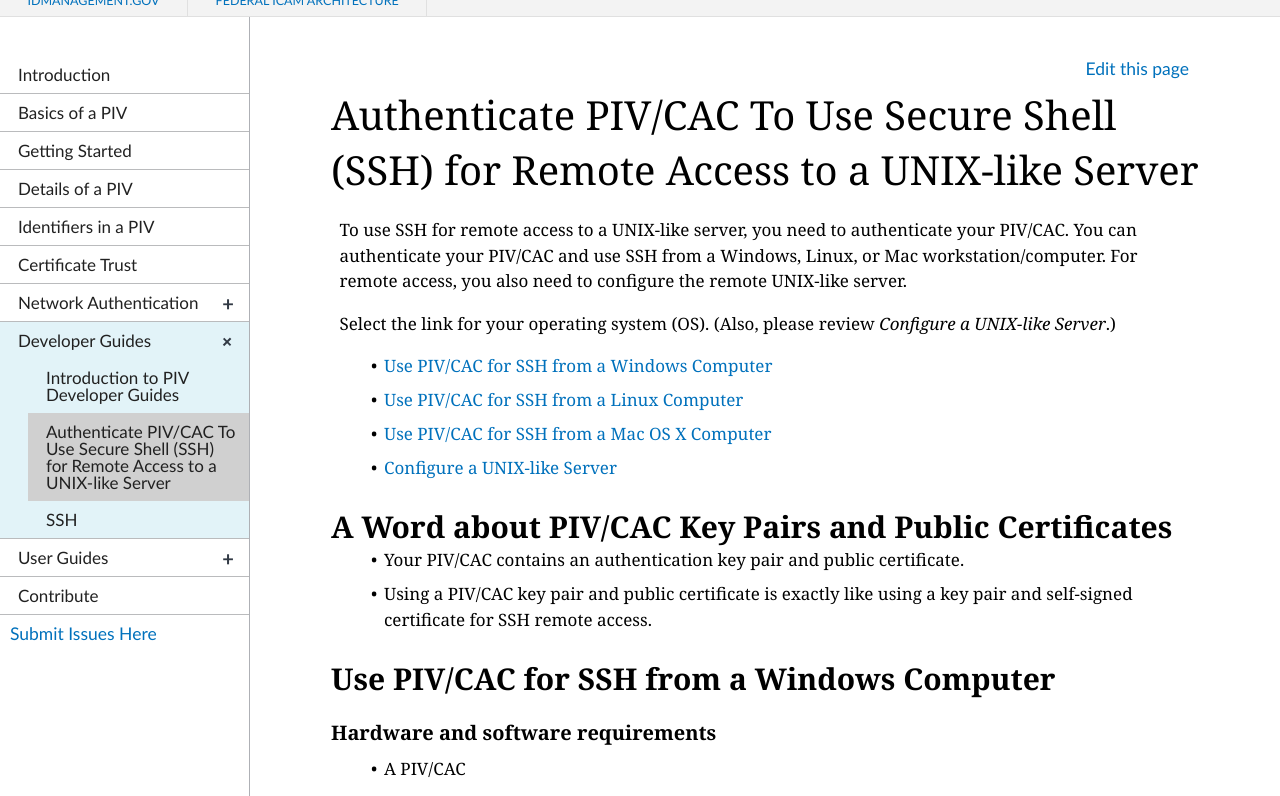
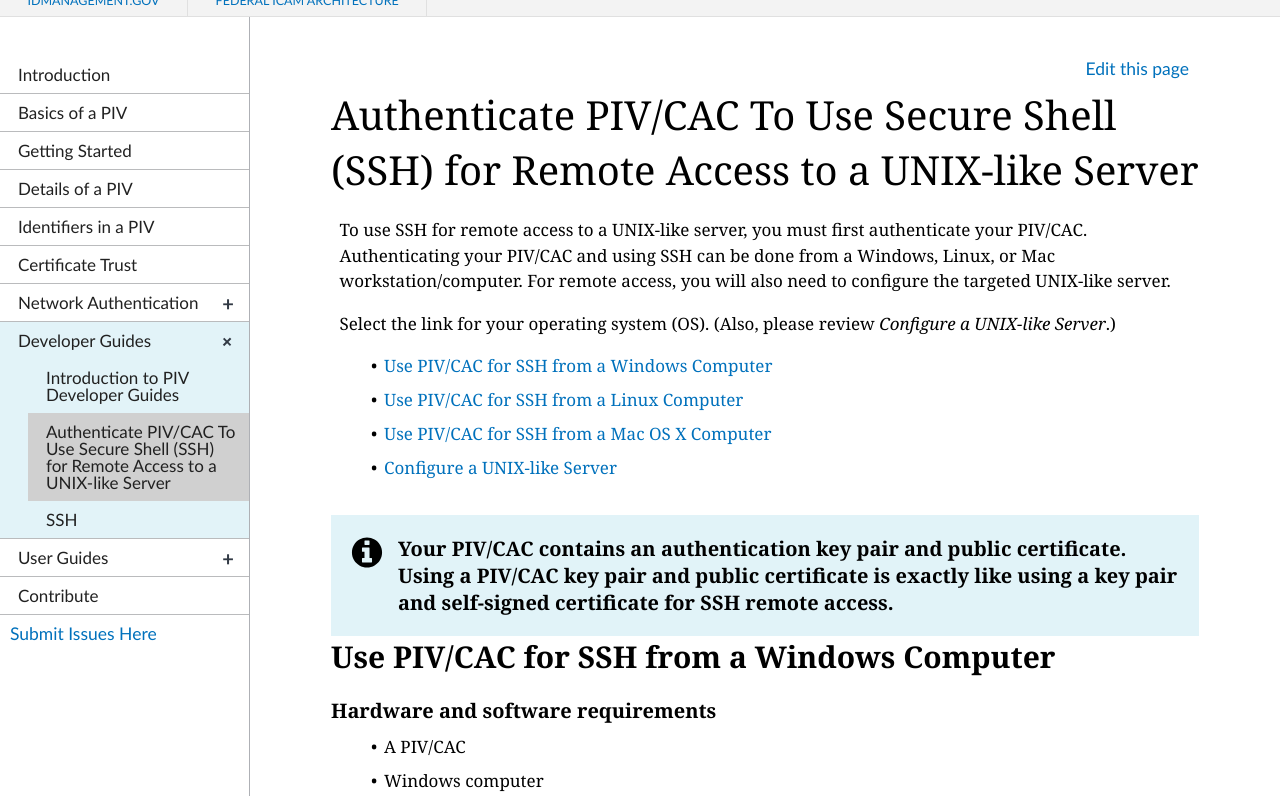
Before and after one commit to GSA/piv-guides, a Jekyll site: the page built from _devconfig/ssh-all-2.md, in a window 1280 px wide and 900 px high, cut to the strip 104-900 px from the top of the window. Built offline with Jekyll 4.4.1, drawn with Linux system fonts in a browser that asks for light colours; nearby versions of some CDN libraries.

Commit message:
Create ssh-all-2.md

```diff
--- a/_devconfig/ssh-all-2.md
+++ b/_devconfig/ssh-all-2.md
@@ -5,7 +5,7 @@ permalink: /devconfig/ssh-all
 collection: devconfig
 ---
 
-To use SSH for remote access to a UNIX-like server, you need to authenticate your PIV/CAC. You can authenticate your PIV/CAC and use SSH from a Windows, Linux, or Mac workstation/computer. For remote access, you also need to configure the remote UNIX-like server.
+To use SSH for remote access to a UNIX-like server, you must first authenticate your PIV/CAC. Authenticating your PIV/CAC and using SSH can be done from a Windows, Linux, or Mac workstation/computer. For remote access, you will also need to configure the targeted UNIX-like server.
 
 Select the link for your operating system (OS). (Also, please review _Configure a UNIX-like Server_.)
 
@@ -14,10 +14,7 @@ Select the link for your operating system (OS). (Also, please review _Configure
   * [Use PIV/CAC for SSH from a Mac OS X Computer](#use-piv/cac-for-ssh-from-a-mac-os-x-computer)
   * [Configure a UNIX-like Server](#configure-a-unix-like-server)
 
-## A Word about PIV/CAC Key Pairs and Public Certificates
-
-  * Your PIV/CAC contains an authentication key pair and public certificate.
-  * Using a PIV/CAC key pair and public certificate is exactly like using a key pair and self-signed certificate for SSH remote access.
+{% include alert-info.html heading = "Your PIV/CAC contains an authentication key pair and public certificate. Using a PIV/CAC key pair and public certificate is exactly like using a key pair and self-signed certificate for SSH remote access." %}
 
 ## Use PIV/CAC for SSH from a Windows Computer
 
```
